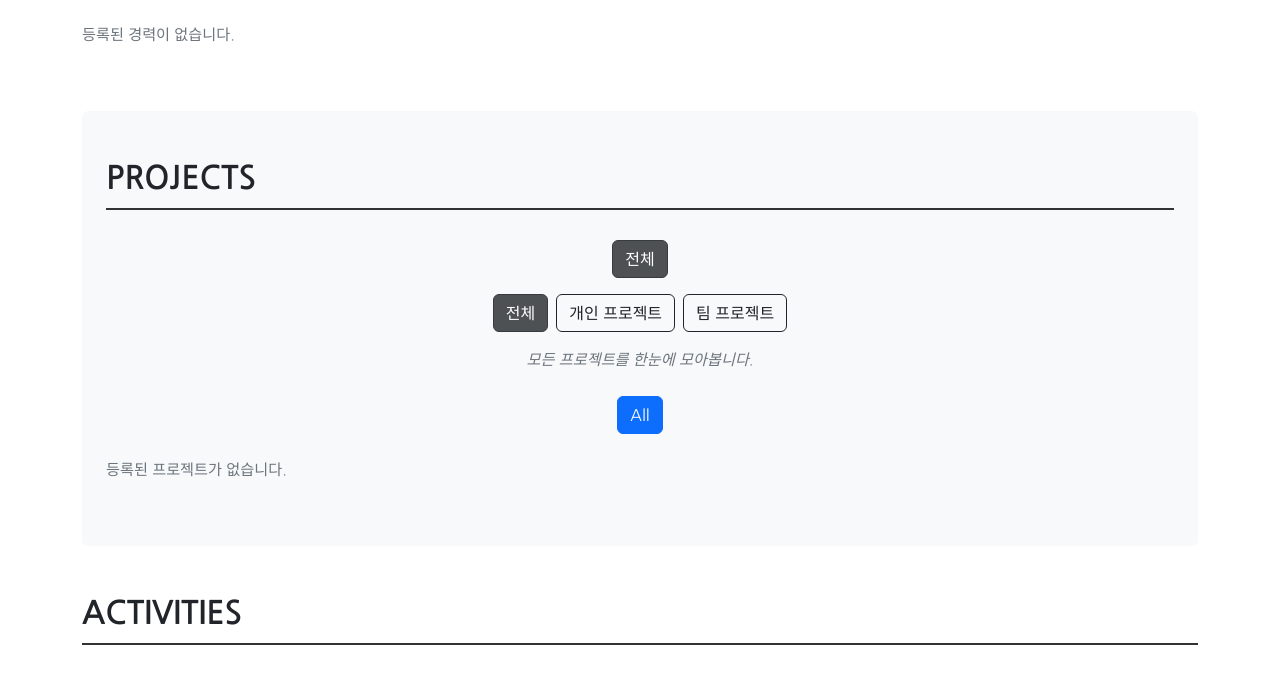
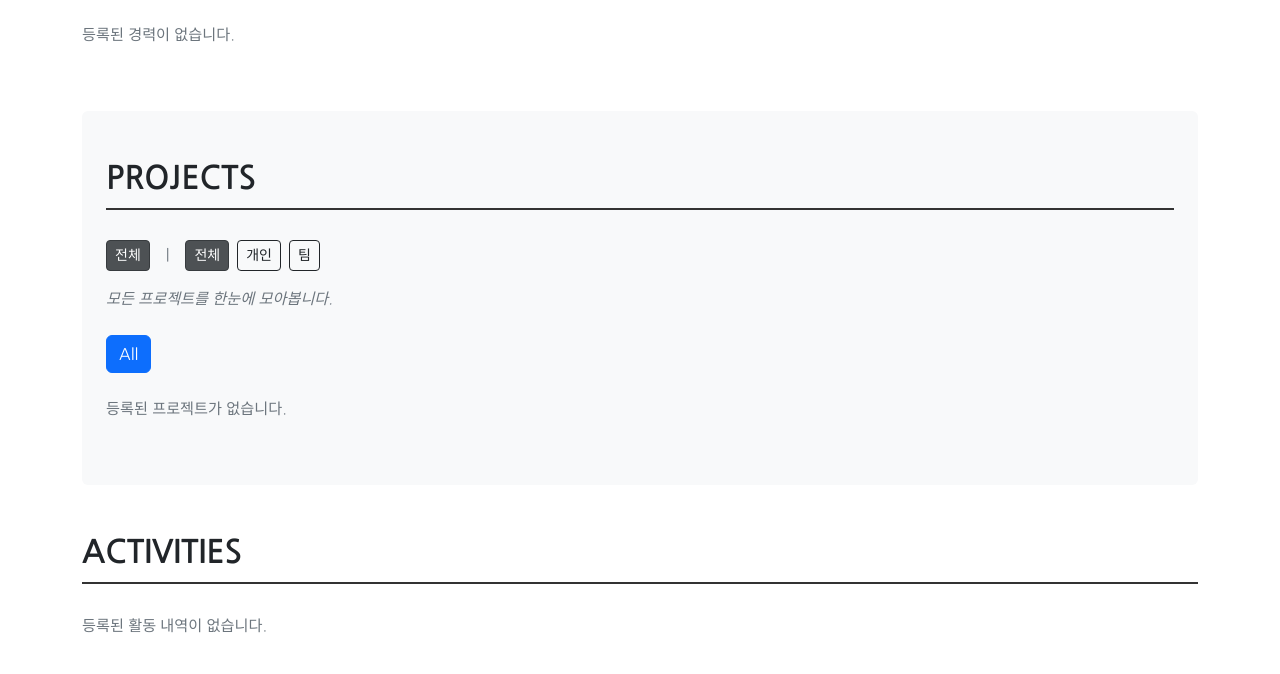
Before and after one commit to jhHa0320/about-me, a Django app: page / in a window 1280 px wide. Shown: the part 745-1419 px from the top of the page. Run offline with Django 5.2, Linux system fonts and the light colour scheme; data that the repository does not hold is empty.

Commit message:
성장, 기록 유형 삭제 및 핵심->주요 변경, 전체/주요 선택탭과 개인/팀 선택탭 일렬로 수정

```diff
--- a/portfolio/templates/portfolio/home.html
+++ b/portfolio/templates/portfolio/home.html
@@ -167,35 +167,40 @@
     <h2 class="section-title">PROJECTS</h2>
     <div class="row mb-4">
         <div class="col-12">
+            <!-- Project Filters (Type & Scope combined in one line) -->
+            <div class="d-flex flex-wrap gap-3 align-items-center mb-3">
                 <!-- Project Type Filters -->
-            <div class="d-flex flex-wrap gap-2 justify-content-center mb-3" id="project-type-filters">
-                <button class="btn btn-dark active" data-type="all" data-description="모든 프로젝트를 한눈에 모아봅니다.">
+                <div class="d-flex gap-2" id="project-type-filters">
+                    <button class="btn btn-dark btn-sm active" data-type="all" data-description="모든 프로젝트를 한눈에 모아봅니다.">
                         전체
                     </button>
                     {% for type in project_types %}
-                <button class="btn btn-outline-dark" data-type="{{ type.id }}"
+                    <button class="btn btn-outline-dark btn-sm" data-type="{{ type.id }}"
                         data-description="{{ type.description }}">
                         {{ type.name }}
                     </button>
                     {% endfor %}
                 </div>
 
+                <div class="text-muted fw-light">|</div>
+
                 <!-- Project Scope Filters -->
-            <div class="d-flex flex-wrap gap-2 justify-content-center mb-3" id="project-scope-filters">
-                <button class="btn btn-dark active" data-scope="all">전체</button>
-                <button class="btn btn-outline-dark" data-scope="INDIVIDUAL">개인 프로젝트</button>
-                <button class="btn btn-outline-dark" data-scope="TEAM">팀 프로젝트</button>
+                <div class="d-flex gap-2" id="project-scope-filters">
+                    <button class="btn btn-dark btn-sm active" data-scope="all">전체</button>
+                    <button class="btn btn-outline-dark btn-sm" data-scope="INDIVIDUAL">개인</button>
+                    <button class="btn btn-outline-dark btn-sm" data-scope="TEAM">팀</button>
+                </div>
             </div>
 
             <!-- Dynamic Description Area -->
-            <div class="text-center mb-4" style="min-height: 24px;">
+            <div class="text-start mb-4" style="min-height: 24px;">
                 <p class="text-muted fst-italic" id="type-description">
                     모든 프로젝트를 한눈에 모아봅니다.
                 </p>
             </div>
 
             <!-- Tech Stack Filters -->
-            <div class="d-flex flex-wrap gap-2 justify-content-center" id="project-filters">
+            <div class="d-flex flex-wrap gap-2 justify-content-start" id="project-filters">
                 <button class="btn btn-outline-primary active" data-filter="all">All</button>
                 {% for skill in project_skills %}
                 <button class="btn btn-outline-secondary" data-filter="{{ skill.id }}">
```
Lines whose indentation alone changed are shown as unchanged.
